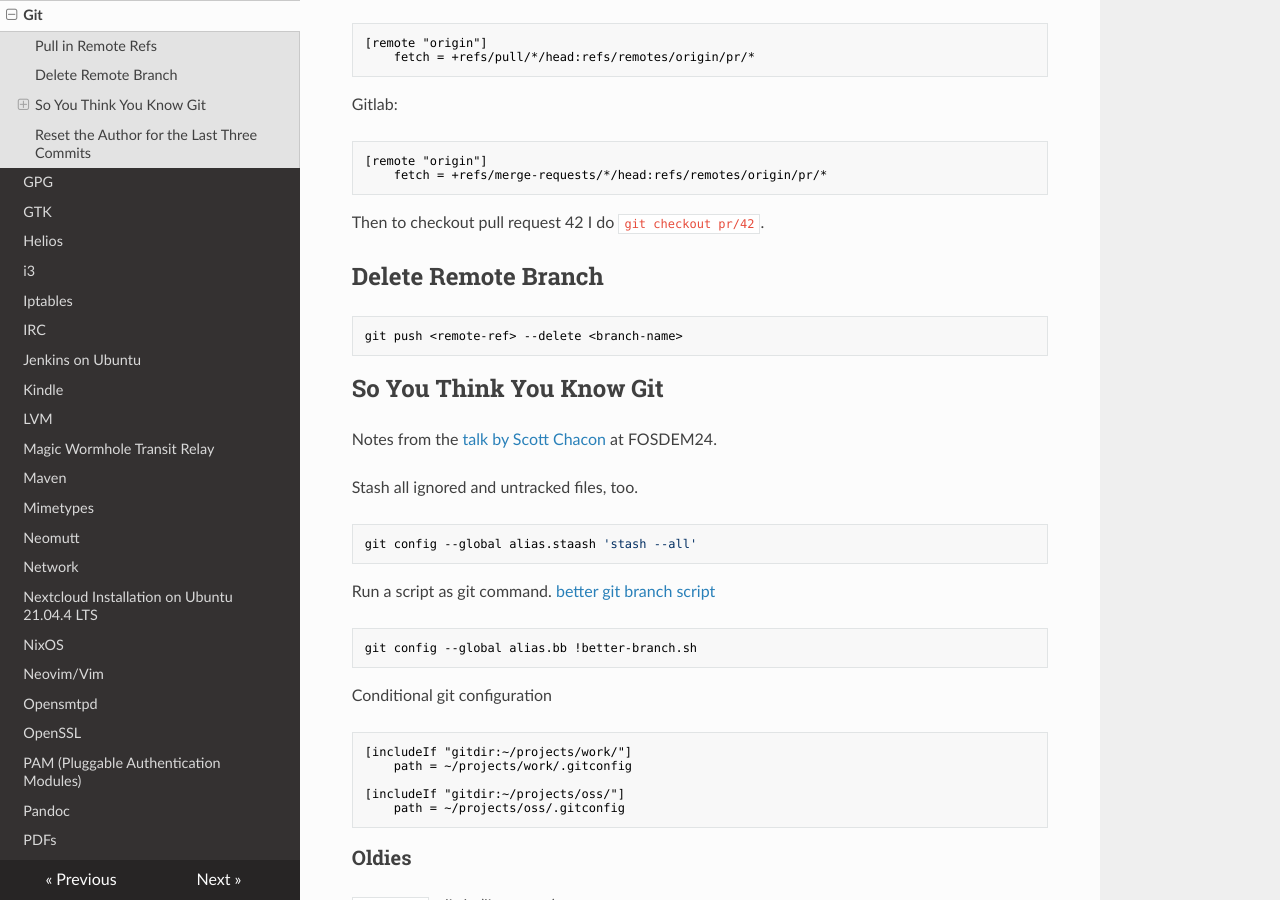
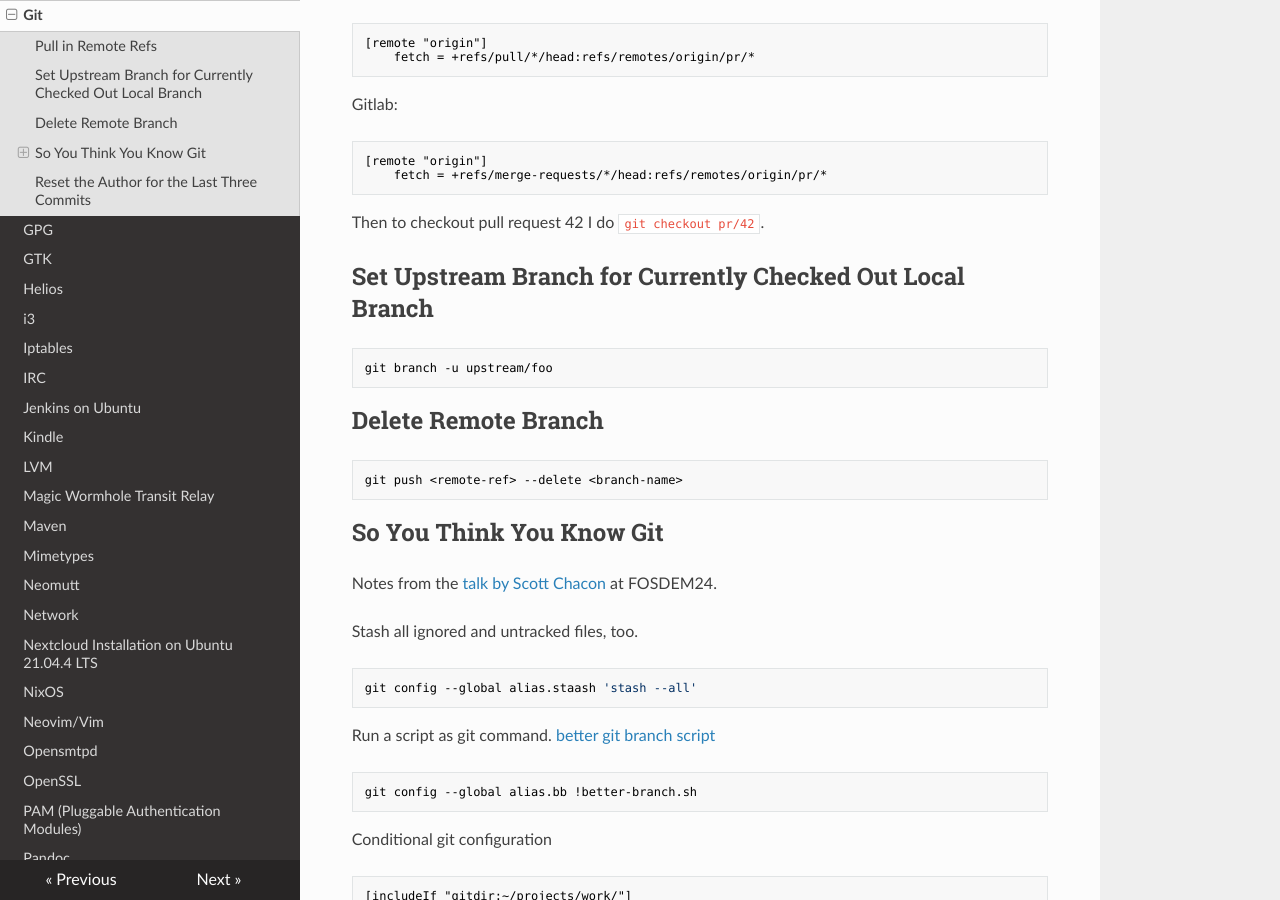
Before and after one commit to Maaxxs/wiki, an MkDocs documentation site: the page built from docs/git.md, in a window 1280 px wide and 900 px high, scrolled down 553 px. Built offline with MkDocs 1.6.1, drawn with Linux system fonts in a browser that asks for light colours; nearby versions of some CDN libraries.

Commit message:
git: set upstream branch for current local branch

````diff
--- a/docs/git.md
+++ b/docs/git.md
@@ -39,6 +39,12 @@ Gitlab:
 ```
 
 Then to checkout pull request 42 I do `git checkout pr/42`.
+
+## Set Upstream Branch for Currently Checked Out Local Branch
+
+```sh
+git branch -u upstream/foo
+```
 
 
 ## Delete Remote Branch
````
